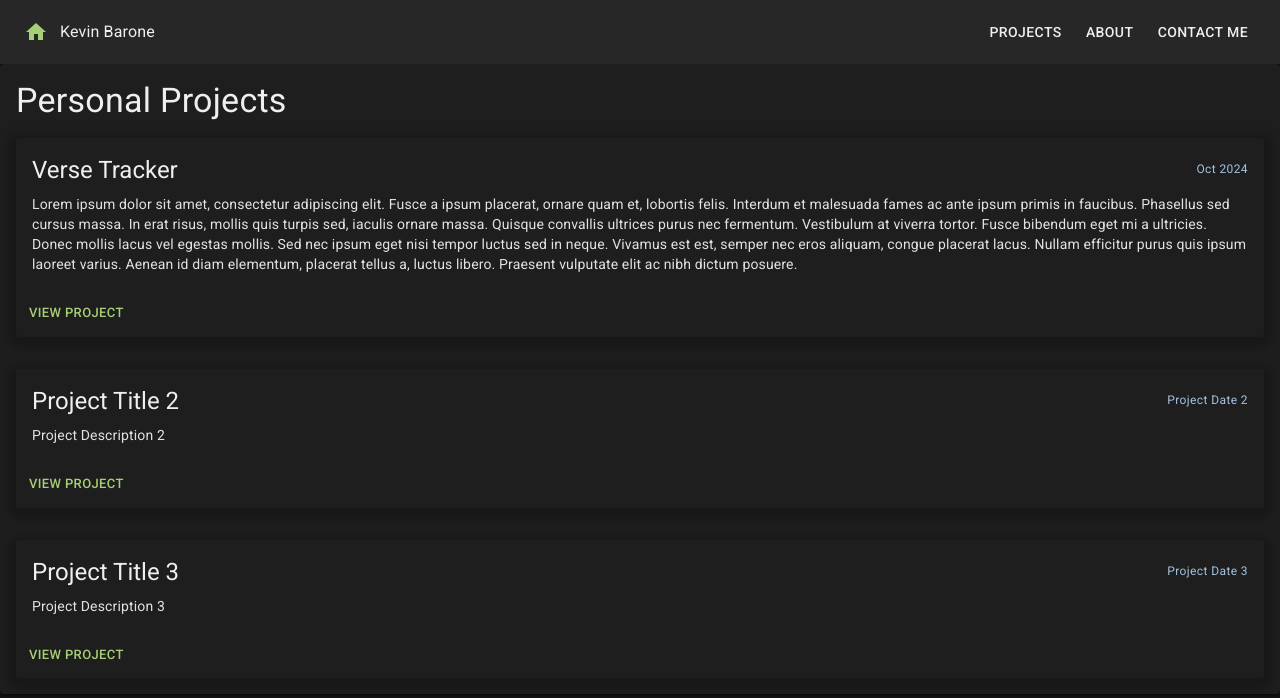
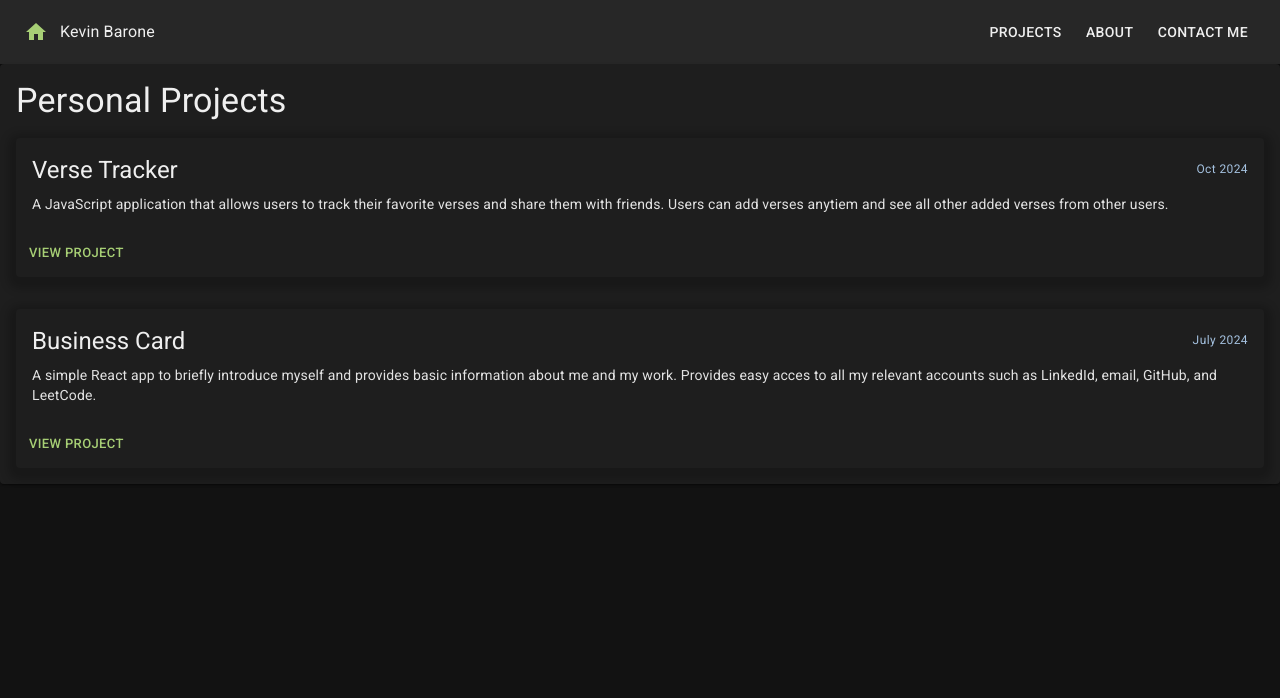
Before and after one commit to keba2993/react-portfolio, a React (Vite) app: page /projects in a window 1280 px wide. Shown: the top 698 px of the page. Built offline with nearby package versions, Linux system fonts and the light colour scheme.

Commit message:
minor improvements and add project data

```diff
--- a/src/components/Hero.tsx
+++ b/src/components/Hero.tsx
@@ -24,7 +24,7 @@ function Hero() {
 					sx={{
 						display: 'flex',
 						alignItems: 'center',
-						padding: '0px',
+						marginTop: '0.25rem',
 					}}
 					disableGutters
 				>
--- a/src/components/Navbar/NavDrawer.tsx
+++ b/src/components/Navbar/NavDrawer.tsx
@@ -32,7 +32,9 @@ function NavDrawer({
 										.replace(/\s+/g, '-')}`)
 								}
 							>
-								<ListItemIcon>{page.icon}</ListItemIcon>
+								<ListItemIcon sx={{ minWidth: '35px' }}>
+									{page.icon}
+								</ListItemIcon>
 								<ListItemText primary={page.name} />
 							</ListItemButton>
 						</ListItem>
--- a/src/data.ts
+++ b/src/data.ts
@@ -59,20 +59,15 @@ export const projectsData: ProjectDataType[] = [
 	{
 		title: 'Verse Tracker',
 		description:
-			'Lorem ipsum dolor sit amet, consectetur adipiscing elit. Fusce a ipsum placerat, ornare quam et, lobortis felis. Interdum et malesuada fames ac ante ipsum primis in faucibus. Phasellus sed cursus massa. In erat risus, mollis quis turpis sed, iaculis ornare massa. Quisque convallis ultrices purus nec fermentum. Vestibulum at viverra tortor. Fusce bibendum eget mi a ultricies. Donec mollis lacus vel egestas mollis. Sed nec ipsum eget nisi tempor luctus sed in neque. Vivamus est est, semper nec eros aliquam, congue placerat lacus. Nullam efficitur purus quis ipsum laoreet varius. Aenean id diam elementum, placerat tellus a, luctus libero. Praesent vulputate elit ac nibh dictum posuere.',
+			'A JavaScript application that allows users to track their favorite verses and share them with friends. Users can add verses anytiem and see all other added verses from other users.',
 		date: 'Oct 2024',
-		link: 'https://example.com/project1',
+		link: 'https://verse-tracker-app.netlify.app/',
 	},
 	{
-		title: 'Project Title 2',
-		description: 'Project Description 2',
-		date: 'Project Date 2',
-		link: 'https://example.com/project2',
-	},
-	{
-		title: 'Project Title 3',
-		description: 'Project Description 3',
-		date: 'Project Date 3',
-		link: 'https://example.com/project3',
+		title: 'Business Card',
+		description:
+			'A simple React app to briefly introduce myself and provides basic information about me and my work. Provides easy acces to all my relevant accounts such as LinkedId, email, GitHub, and LeetCode.',
+		date: 'July 2024',
+		link: 'https://keba2993.github.io/react-card/',
 	},
 ];
```
